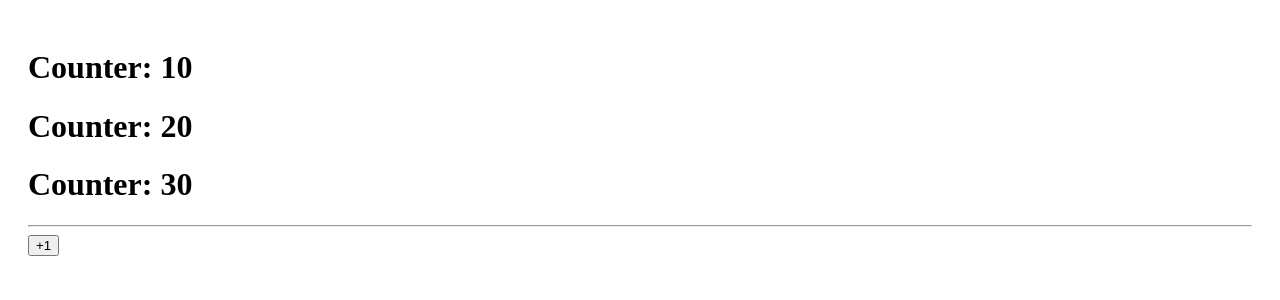
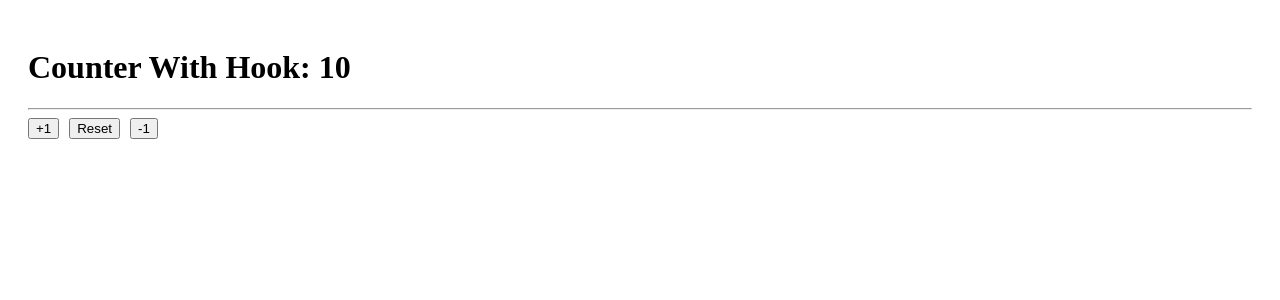
Before and after one commit to KandeSoto/react-hooks, a React app: page / in a window 1280 px wide. Shown: the top 300 px of the page. Built offline with nearby package versions, Linux system fonts and the light colour scheme; the HTML template or start-up script is replaced by a standard one.

Commit message:
Custom Hook

```diff
--- /dev/null
+++ b/src/01-useState/CounterWithCustomHook.jsx
@@ -0,0 +1,28 @@
+import { useCounter } from "../hooks/useCounter";
+
+
+export const CounterWithCustomHook = () => {
+
+  const { counter, increment, decrement, reset } = useCounter();
+
+  return (
+    <>
+      <h1>Counter With Hook: { counter }</h1>
+      <hr />
+
+      <button
+        className="btn btn-primary"
+        onClick={ () => increment(2) }
+      > +1 </button>
+      <button
+        className="btn btn-primary"
+        onClick={ reset }
+      > Reset </button>
+      <button
+        className="btn btn-primary"
+        onClick={ () => decrement(2) }
+      > -1 </button>
+
+    </>
+  )
+}
--- /dev/null
+++ b/src/hooks/useCounter.js
@@ -0,0 +1,28 @@
+import { useState } from "react";
+
+
+export const useCounter = ( initialValue = 10) => {
+
+  const [counter, setCounter] = useState( initialValue );
+
+  const increment = (value = 1) => {
+    setCounter( counter + value);
+  }
+
+  const decrement = (value = 1) => {
+    if(counter === 0) return;
+
+    setCounter( counter - value);
+  }
+
+  const reset = () => {
+    setCounter( initialValue );
+  }
+
+  return {
+    counter,
+    increment,
+    decrement,
+    reset,
+  };
+}
--- a/src/main.jsx
+++ b/src/main.jsx
@@ -1,12 +1,13 @@
 import { StrictMode } from 'react';
 import { createRoot } from 'react-dom/client';
-import { CounterApp } from './01-useState/CounterApp';
+import { CounterWithCustomHook } from './01-useState/CounterWithCustomHook';
+// import { CounterApp } from './01-useState/CounterApp';
 // import { HooksApp } from './HooksApp';
 
 import './index.css'
 
 createRoot(document.getElementById('root')).render(
   <StrictMode>
-    <CounterApp />
+    <CounterWithCustomHook />
   </StrictMode>
 )
```
